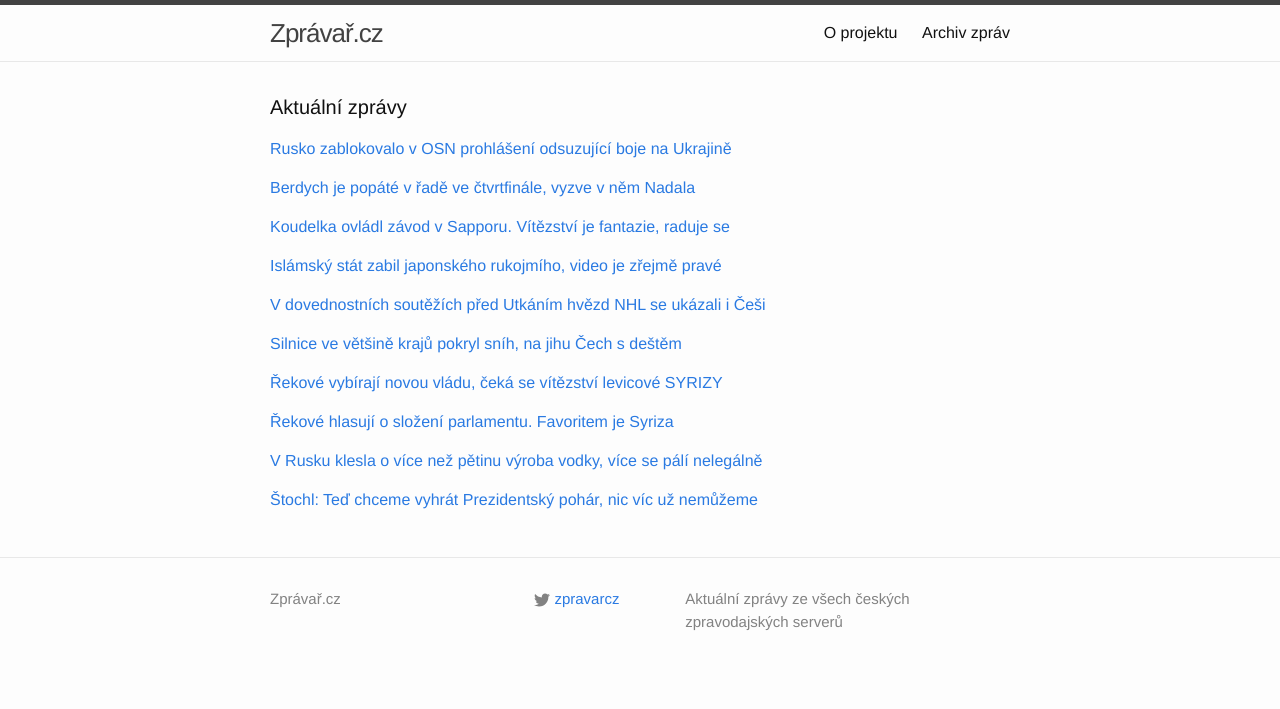
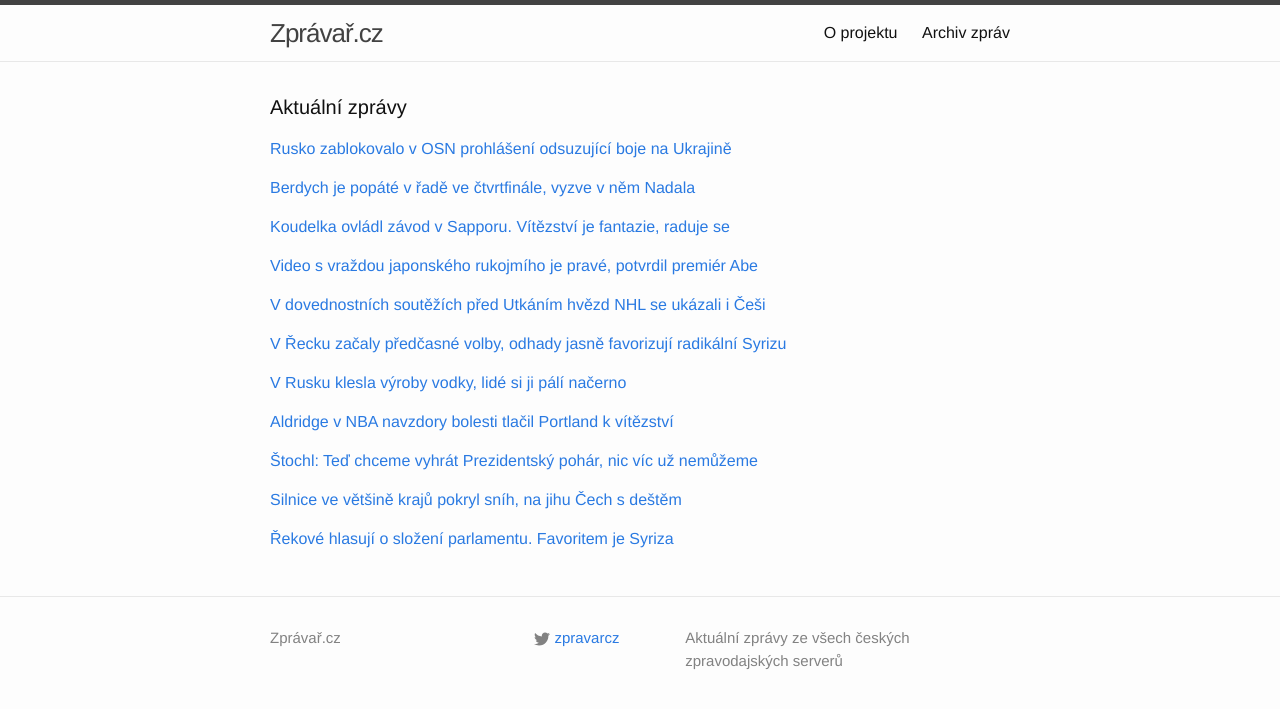
Before and after one commit to adliska/zpravar, a Jekyll site: the page built from index.html, in a window 1280 px wide. Shown: the top 709 px of the page. Built offline with Jekyll 4.4.1, drawn with Linux system fonts in a browser that asks for light colours.

Commit message:
zpravar news update

```diff
--- a/index.html
+++ b/index.html
@@ -42,9 +43,10 @@ layout: default
 <li><a href=http://www.rozhlas.cz/_zprava/fantazie-roman-koudelka-vyhral-zavod-svetoveho-poharu-v-sapporu--1447638>Fantazie! Roman Koudelka vyhrál závod Světového poháru v Sapporu - www.rozhlas.cz</a></li>
 <li><a href=http://sport.aktualne.cz/forma-je-zpet-koudelka-octvrte-v-sezone-vyhral-zavod-sp/r~29fc6274a45a11e4aff10025900fea04/>Forma je zpět! Koudelka počtvrté v sezoně vyhrál závod SP - sport.aktualne.cz</a></li>
 </ul>
-</div><p><a href="javascript:;" onclick="toggle_visibility('zpravy3')">Islámský stát zabil japonského rukojmího, video je zřejmě pravé</a></p>
+</div><p><a href="javascript:;" onclick="toggle_visibility('zpravy3')">Video s vraždou japonského rukojmího je pravé, potvrdil premiér Abe</a></p>
 <div id="zpravy3" style="display:none">
 <ul>
+<li><a href=http://www.novinky.cz/zahranicni/359723-video-s-vrazdou-japonskeho-rukojmiho-je-prave-potvrdil-premier-abe.html>Video s vraždou japonského rukojmího je pravé, potvrdil premiér Abe - www.novinky.cz</a></li>
 <li><a href=http://zpravy.e15.cz/zahranicni/udalosti/islamsky-stat-zabil-japonskeho-rukojmiho-video-je-zrejme-prave-1156092>Islámský stát zabil japonského rukojmího, video je zřejmě pravé - zpravy.e15.cz</a></li>
 <li><a href=http://www.novinky.cz/zahranicni/359723-video-se-zabitim-japonskeho-rukojmiho-je-prave-potvrdil-premier-abe.html>Video se zabitím japonského rukojmího je pravé, potvrdil premiér Abe - www.novinky.cz</a></li>
 <li><a href=http://www.novinky.cz/zahranicni/359723-video-se-zabitim-japonskeho-rukojmiho-je-prave-potvrdil-premier.html>Video se zabitím japonského rukojmího je pravé, potvrdil premiér - www.novinky.cz</a></li>
@@ -58,39 +60,49 @@ layout: default
 <li><a href=http://sport.aktualne.cz/hvezdy-nhl-bavily-v-columbusu-divaky-predvedl-se-i-voracek/r~072e20d2a46611e49e4b0025900fea04/>Hvězdy NHL bavily v Columbusu diváky, předvedl se i Voráček - sport.aktualne.cz</a></li>
 <li><a href=http://www.sportovninoviny.cz/zpravy/v-dovednostech-kraloval-folignuv-vyber-s-vrbatou-a-sekacem/1173103>V dovednostech kraloval Folignův výběr s Vrbatou a Sekáčem - www.sportovninoviny.cz</a></li>
 </ul>
-</div><p><a href="javascript:;" onclick="toggle_visibility('zpravy5')">Silnice ve většině krajů pokryl sníh, na jihu Čech s deštěm</a></p>
+</div><p><a href="javascript:;" onclick="toggle_visibility('zpravy5')">V Řecku začaly předčasné volby, odhady jasně favorizují radikální Syrizu</a></p>
 <div id="zpravy5" style="display:none">
+<ul>
+<li><a href=http://zpravy.e15.cz/zahranicni/politika/v-recku-zacaly-predcasne-volby-odhady-jasne-favorizuji-radikalni-syrizu-1156135>V Řecku začaly předčasné volby, odhady jasně favorizují radikální Syrizu - zpravy.e15.cz</a></li>
+<li><a href=http://zahranicni.ihned.cz/evropa-slovensko/c1-63434760-recko-volby-syriza-euro-evropa-eu>Řekové vybírají novou vládu, čeká se vítězství levicové SYRIZY - zahranicni.ihned.cz</a></li>
+<li><a href=http://www.novinky.cz/zahranicni/evropa/359726-v-recku-odstartovaly-predcasne-volby-eu-ceka-na-vysledek-se-zatajenym-dechem.html>V Řecku odstartovaly předčasné volby, EU čeká na výsledek se zatajeným dechem - www.novinky.cz</a></li>
+<li><a href=http://www.ceskenoviny.cz/zpravy/zpravy/v-recku-se-otevrely-hlasovaci-mistnosti-pro-predcasne-volby/1172426>V Řecku se otevřely hlasovací místnosti pro předčasné volby - www.ceskenoviny.cz</a></li>
+</ul>
+</div><p><a href="javascript:;" onclick="toggle_visibility('zpravy6')">V Rusku klesla výroby vodky, lidé si ji pálí načerno</a></p>
+<div id="zpravy6" style="display:none">
+<ul>
+<li><a href=http://www.novinky.cz/ekonomika/359727-v-rusku-klesla-vyroby-vodky-lide-si-ji-pali-nacerno.html>V Rusku klesla výroby vodky, lidé si ji pálí načerno - www.novinky.cz</a></li>
+<li><a href=http://ekonomika.idnes.cz/oficialni-vyroba-vodky-v-rusku-klesla-o-petinu-flg-/eko-zahranicni.aspx?c=A150125_082252_eko-zahranicni_cen>V Rusku klesla o více než pětinu výroba vodky, více se pálí nelegálně - ekonomika.idnes.cz</a></li>
+<li><a href=http://www.denik.cz/ekonomika/vyroba-vodky-v-rusku-loni-klesla-o-vice-nez20150125.html>Výroba vodky v Rusku loni klesla o více než pětinu - www.denik.cz</a></li>
+<li><a href=http://www.denik.cz/ekonomika/vyroba-vodky-v-rusku-loni-klesla-o-vice-nez-petinu-20150125.html>Výroba vodky v Rusku loni klesla o více než pětinu - www.denik.cz</a></li>
+</ul>
+</div><p><a href="javascript:;" onclick="toggle_visibility('zpravy7')">Aldridge v NBA navzdory bolesti tlačil Portland k vítězství</a></p>
+<div id="zpravy7" style="display:none">
+<ul>
+<li><a href=http://sport.idnes.cz/vysledky-basketbalove-nba-dcg-/basket.aspx?c=A150125_095203_sport-basket_par>Aldridge v NBA navzdory bolesti tlačil Portland k vítězství - sport.idnes.cz</a></li>
+<li><a href=http://www.sportovninoviny.cz/zpravy/portland-i-s-aldridgem-porazil-v-nba-washington/1173130>Portland i s Aldridgem porazil v NBA Washington - www.sportovninoviny.cz</a></li>
+<li><a href=http://www.denik.cz/ostatni_sport/aldridge-odlozil-operaci-a-i-pres-bolest-pomohl-portlandu-porazit-wizards-201501.html>Aldridge odložil operaci a i přes bolest pomohl Portlandu porazit Wizards - www.denik.cz</a></li>
+<li><a href=http://sport.aktualne.cz/aldridge-odlozil-operaci-portlandu-pomohl-k-dalsi-vyhre/r~b6caf9e4a46f11e4b6d20025900fea04/>Aldridge odložil operaci, Portlandu pomohl k další výhře - sport.aktualne.cz</a></li>
+</ul>
+</div><p><a href="javascript:;" onclick="toggle_visibility('zpravy8')">Štochl: Teď chceme vyhrát Prezidentský pohár, nic víc už nemůžeme</a></p>
+<div id="zpravy8" style="display:none">
+<ul>
+<li><a href=http://sport.idnes.cz/hazena-ms-katar-2015-cesko-alzirsko-stochl-prezidentsky-pohar-pl3-/hazena.aspx?c=A150124_224038_hazena_mne>Štochl: Teď chceme vyhrát Prezidentský pohár, nic víc už nemůžeme - sport.idnes.cz</a></li>
+<li><a href=http://sport.aktualne.cz/stochl-je-to-skoda-vsichni-jsme-chteli-postoupit/r~0d0b1056a40b11e4833a0025900fea04/>Štochl: Je to škoda, všichni jsme chtěli postoupit - sport.aktualne.cz</a></li>
+<li><a href=http://www.tyden.cz/rubriky/sport/ostatni-sporty/chybelo-malo-litoval-stochl-hazenkari-chteji-vyhrat-aspon-pohar_331261.html>Chybělo málo, litoval Štochl. Házenkáři chtějí vyhrát aspoň pohár - www.tyden.cz</a></li>
+</ul>
+</div><p><a href="javascript:;" onclick="toggle_visibility('zpravy9')">Silnice ve většině krajů pokryl sníh, na jihu Čech s deštěm</a></p>
+<div id="zpravy9" style="display:none">
 <ul>
 <li><a href=http://www.ceskenoviny.cz/zpravy/zpravy/silnice-ve-vetsine-kraju-pokryl-snih-na-jihu-cech-s-destem/1173095>Silnice ve většině krajů pokryl sníh, na jihu Čech s deštěm - www.ceskenoviny.cz</a></li>
 <li><a href=http://www.ceskenoviny.cz/zpravy/zpravy/silnice-na-olomoucku-zlinsku-vysocine-pokryl-snih/1173095>Silnice na Olomoucku, Zlínsku, Vysočině pokryl sníh - www.ceskenoviny.cz</a></li>
 <li><a href=http://www.denik.cz/z_domova/snehove-prehanky-dnes-komplikuji-dopravu-misty-se-mohou-tvorit-jazyky-20150125.html>Sněhové přeháňky dnes komplikují dopravu, místy se mohou tvořit jazyky - www.denik.cz</a></li>
 </ul>
-</div><p><a href="javascript:;" onclick="toggle_visibility('zpravy6')">Řekové vybírají novou vládu, čeká se vítězství levicové SYRIZY</a></p>
-<div id="zpravy6" style="display:none">
-<ul>
-<li><a href=http://zahranicni.ihned.cz/evropa-slovensko/c1-63434760-recko-volby-syriza-euro-evropa-eu>Řekové vybírají novou vládu, čeká se vítězství levicové SYRIZY - zahranicni.ihned.cz</a></li>
-<li><a href=http://www.novinky.cz/zahranicni/evropa/359726-v-recku-odstartovaly-predcasne-volby-eu-ceka-na-vysledek-se-zatajenym-dechem.html>V Řecku odstartovaly předčasné volby, EU čeká na výsledek se zatajeným dechem - www.novinky.cz</a></li>
-<li><a href=http://www.ceskenoviny.cz/zpravy/zpravy/v-recku-se-otevrely-hlasovaci-mistnosti-pro-predcasne-volby/1172426>V Řecku se otevřely hlasovací místnosti pro předčasné volby - www.ceskenoviny.cz</a></li>
-</ul>
-</div><p><a href="javascript:;" onclick="toggle_visibility('zpravy7')">Řekové hlasují o složení parlamentu. Favoritem je Syriza</a></p>
-<div id="zpravy7" style="display:none">
+</div><p><a href="javascript:;" onclick="toggle_visibility('zpravy10')">Řekové hlasují o složení parlamentu. Favoritem je Syriza</a></p>
+<div id="zpravy10" style="display:none">
 <ul>
 <li><a href=http://www.rozhlas.cz/_zprava/rekove-hlasuji-o-slozeni-parlamentu-favoritem-je-syriza--1447623>Řekové hlasují o složení parlamentu. Favoritem je Syriza - www.rozhlas.cz</a></li>
 <li><a href=http://www.rozhlas.cz/_zprava/rekove-budou-hlasuji-o-slozeni-parlamentu-favoritem-je-syriza--1447623>Řekové hlasují o složení parlamentu. Favoritem je Syriza - www.rozhlas.cz</a></li>
 <li><a href=http://www.rozhlas.cz/_zprava/rekove-budou-hlasovat-o-slozeni-parlamentu-favoritem-je-syriza--1447623>Řekové budou hlasovat o složení parlamentu. Favoritem je Syriza - www.rozhlas.cz</a></li>
 </ul>
-</div><p><a href="javascript:;" onclick="toggle_visibility('zpravy8')">V Rusku klesla o více než pětinu výroba vodky, více se pálí nelegálně</a></p>
-<div id="zpravy8" style="display:none">
-<ul>
-<li><a href=http://ekonomika.idnes.cz/oficialni-vyroba-vodky-v-rusku-klesla-o-petinu-flg-/eko-zahranicni.aspx?c=A150125_082252_eko-zahranicni_cen>V Rusku klesla o více než pětinu výroba vodky, více se pálí nelegálně - ekonomika.idnes.cz</a></li>
-<li><a href=http://www.denik.cz/ekonomika/vyroba-vodky-v-rusku-loni-klesla-o-vice-nez20150125.html>Výroba vodky v Rusku loni klesla o více než pětinu - www.denik.cz</a></li>
-<li><a href=http://www.denik.cz/ekonomika/vyroba-vodky-v-rusku-loni-klesla-o-vice-nez-petinu-20150125.html>Výroba vodky v Rusku loni klesla o více než pětinu - www.denik.cz</a></li>
-</ul>
-</div><p><a href="javascript:;" onclick="toggle_visibility('zpravy9')">Štochl: Teď chceme vyhrát Prezidentský pohár, nic víc už nemůžeme</a></p>
-<div id="zpravy9" style="display:none">
-<ul>
-<li><a href=http://sport.idnes.cz/hazena-ms-katar-2015-cesko-alzirsko-stochl-prezidentsky-pohar-pl3-/hazena.aspx?c=A150124_224038_hazena_mne>Štochl: Teď chceme vyhrát Prezidentský pohár, nic víc už nemůžeme - sport.idnes.cz</a></li>
-<li><a href=http://sport.aktualne.cz/stochl-je-to-skoda-vsichni-jsme-chteli-postoupit/r~0d0b1056a40b11e4833a0025900fea04/>Štochl: Je to škoda, všichni jsme chtěli postoupit - sport.aktualne.cz</a></li>
-<li><a href=http://www.tyden.cz/rubriky/sport/ostatni-sporty/chybelo-malo-litoval-stochl-hazenkari-chteji-vyhrat-aspon-pohar_331261.html>Chybělo málo, litoval Štochl. Házenkáři chtějí vyhrát aspoň pohár - www.tyden.cz</a></li>
-</ul>
 </div></div>
```
Also changed, not shown: other parts of index.html (+1 -0 lines).
